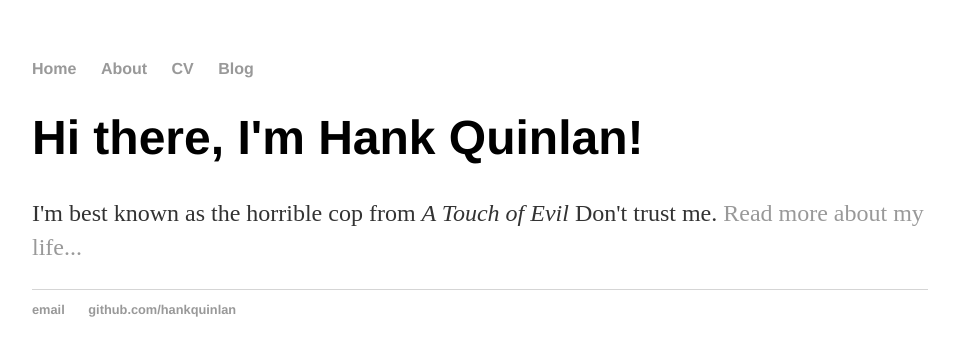
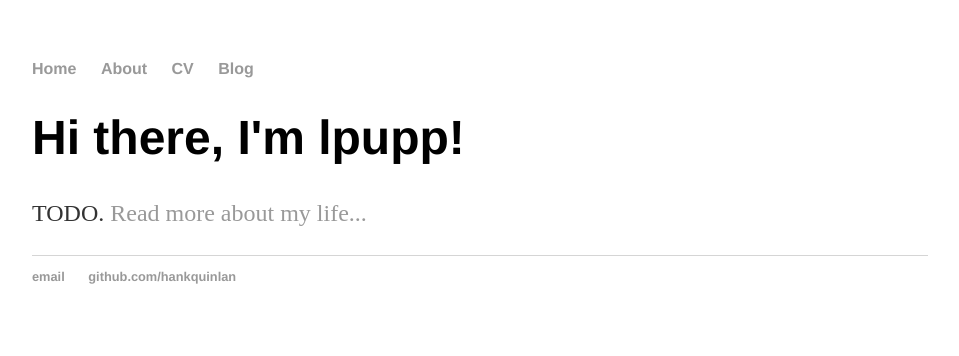
Before and after one commit to lpupp/lpupp.github.io, a Jekyll site: the page built from index.html, in a window 1280 px wide. Shown: the top 356 px of the page, without its empty margins (160-1119 px from the left). Built offline with Jekyll 4.4.1, drawn with Linux system fonts in a browser that asks for light colours.

Commit message:
Update index.html
personalized

```diff
--- a/index.html
+++ b/index.html
@@ -1,8 +1,8 @@
 ---
 layout: default
-title: Hank Quinlan, Horrible Cop
+title: lpupp
 ---
 <div class="blurb">
-	<h1>Hi there, I'm Hank Quinlan!</h1>
-	<p>I'm best known as the horrible cop from <em>A Touch of Evil</em> Don't trust me. <a href="/about">Read more about my life...</a></p>
+	<h1>Hi there, I'm lpupp!</h1>
+	<p>TODO. <a href="/about">Read more about my life...</a></p>
 </div><!-- /.blurb -->
```
